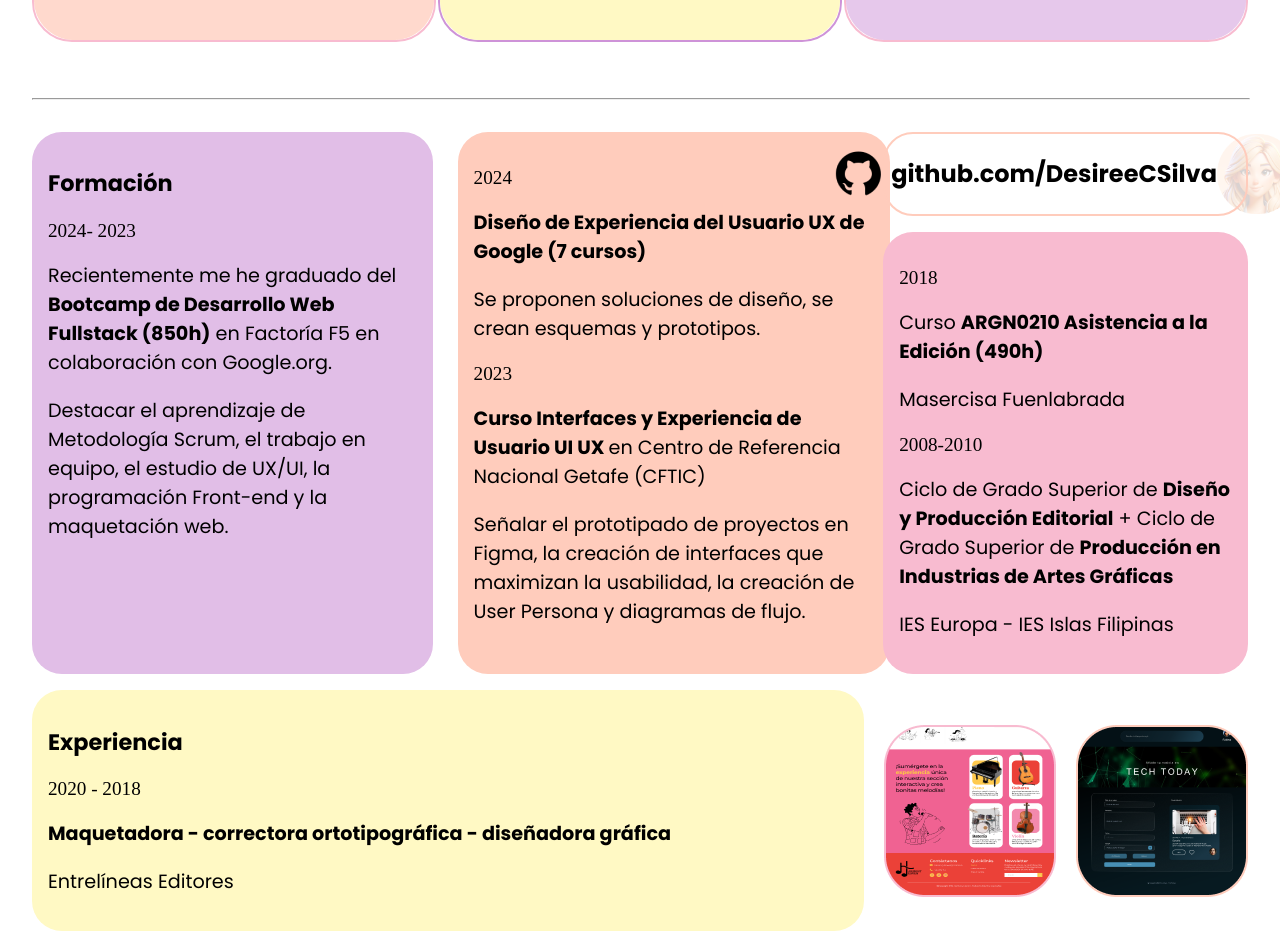
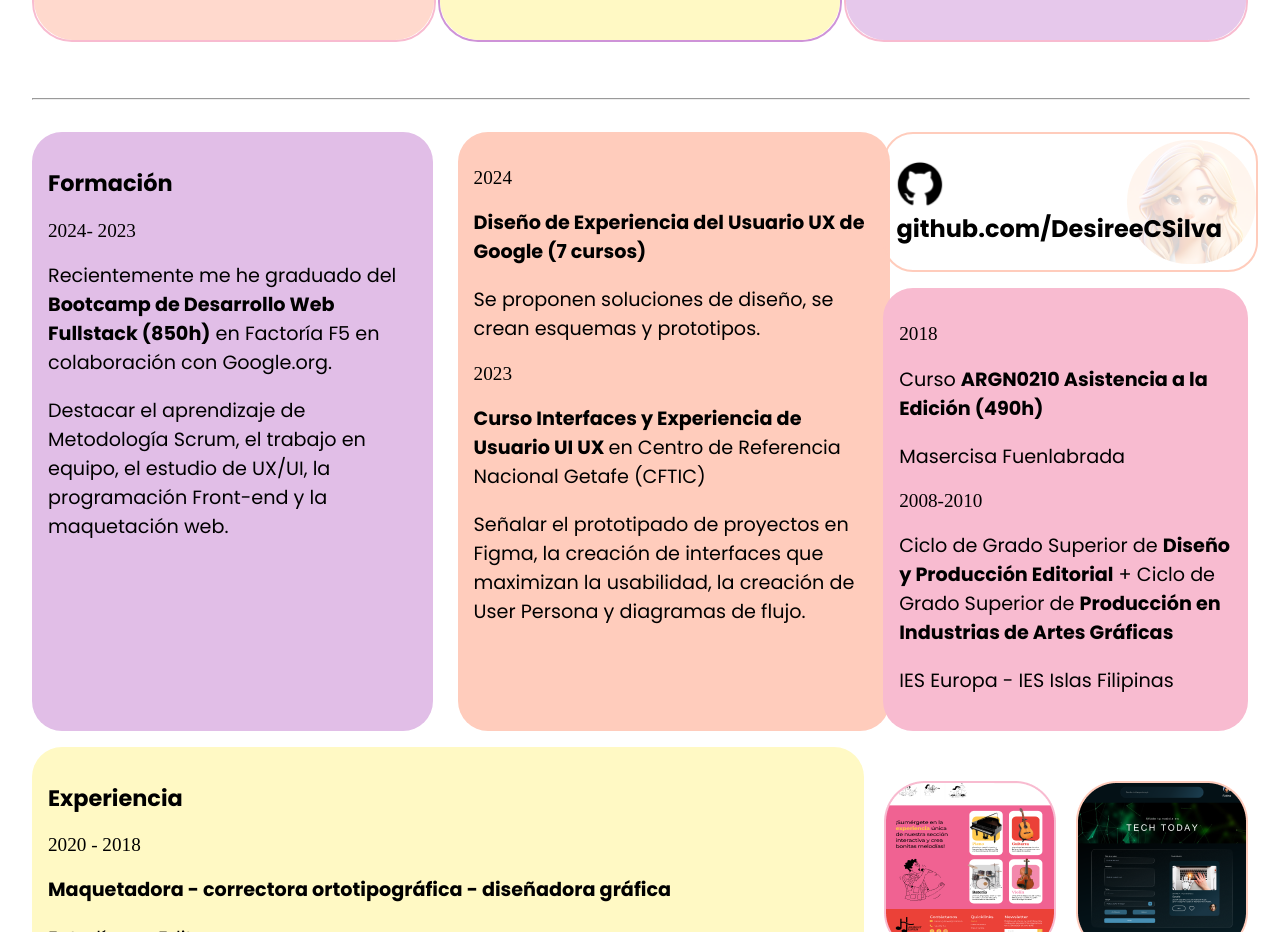
Before and after one commit to DesireeCSilva/portfolio-desireesilva, a Vue app: page / in a window 1280 px wide. Shown: the part 1785-2717 px from the top of the page. Built offline with nearby package versions, Linux system fonts and the light colour scheme; a web font is replaced by a local one.

Commit message:
github link + img chip

```diff
--- a/src/components/AppEducation.vue
+++ b/src/components/AppEducation.vue
@@ -45,13 +45,8 @@
         <div class="card-02_section-03">
           <a href="https://github.com/DesireeCSilva" target="_blank">
             <img src="@/assets/icons/GitHub.png" alt="logotipo de GitHub" />
-            <h1 class="title_sidebar-card-02">github.com/DesireeCSilva</h1>
+            <h2 class="title_sidebar-card-02">github.com/DesireeCSilva</h2>
           </a>
-          <img
-            class="avatar"
-            src="@/assets/avatar.png"
-            alt="avatar de Desirée Silva"
-          />
         </div>
 
         <div class="card-03_section-03">
@@ -135,21 +130,31 @@
   border: solid 2px #ffccbc;
   border-radius: 30px;
   display: flex;
-  flex-direction: row;
   align-items: center;
-  justify-content: center;
-  text-align: center;
   margin-bottom: 1rem;
+  background-image: url('@/assets/avatar.png');
+  background-position: right;
+  background-repeat: no-repeat;
+  width: 100%;
+  min-height: 130px;
+  padding: 0.2rem;
+
+  a {
+    display: flex;
+    flex-direction: column;
+    text-decoration: none;
+    color: #000000;
+
+    img {
+      width: 4rem;
+    }
+
+    h2 {
+      padding-left: 8px;
+    }
+  }
 }
-.card-02_section-03 a {
-  text-decoration: none;
-  color: #000000;
-  display: flex;
-  flex-direction: row;
-  align-items: center;
-  justify-content: center;
-  text-align: center;
-}
+
 .title_sidebar-card-02 {
   margin: 0;
 }
```
